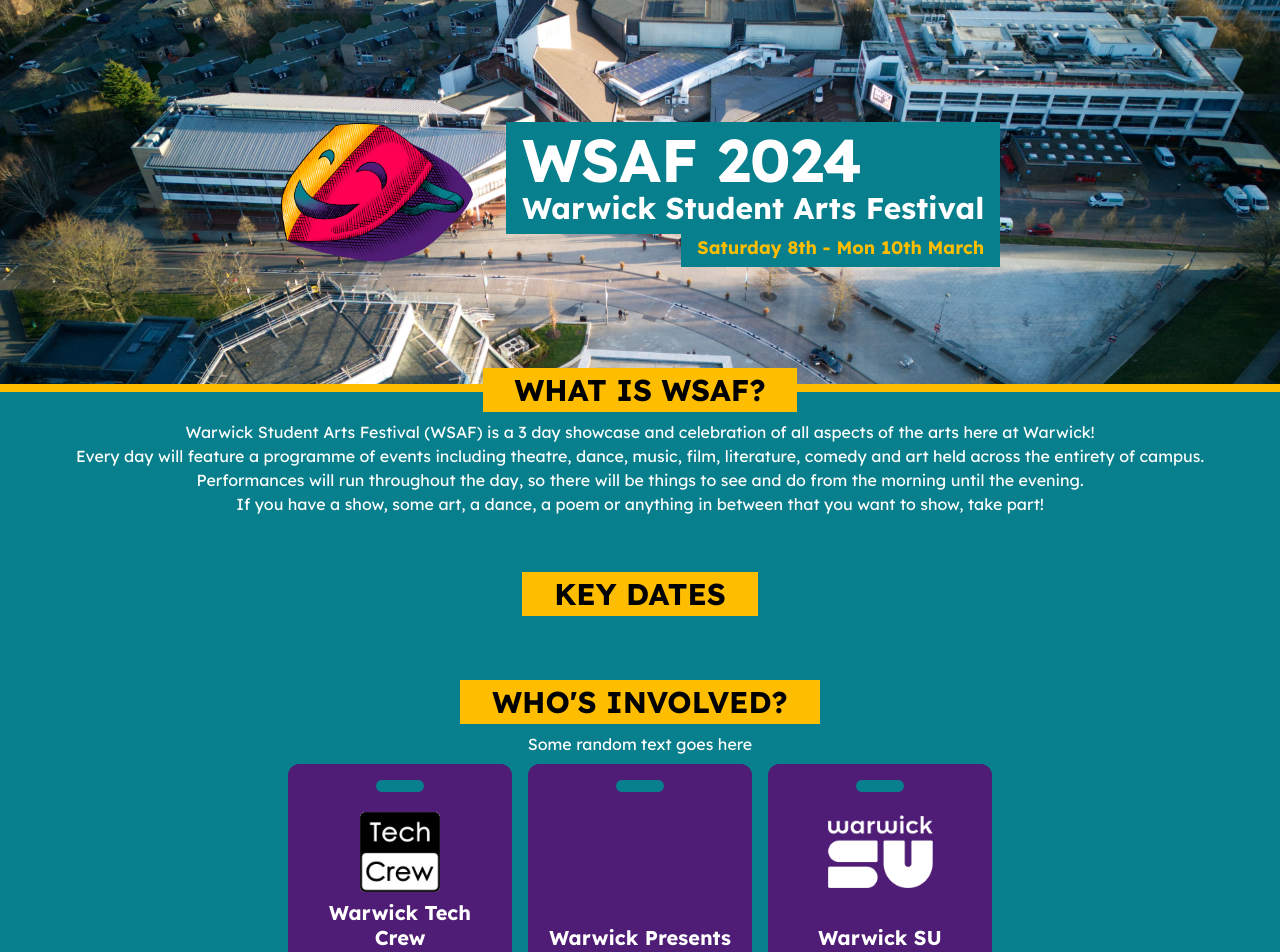
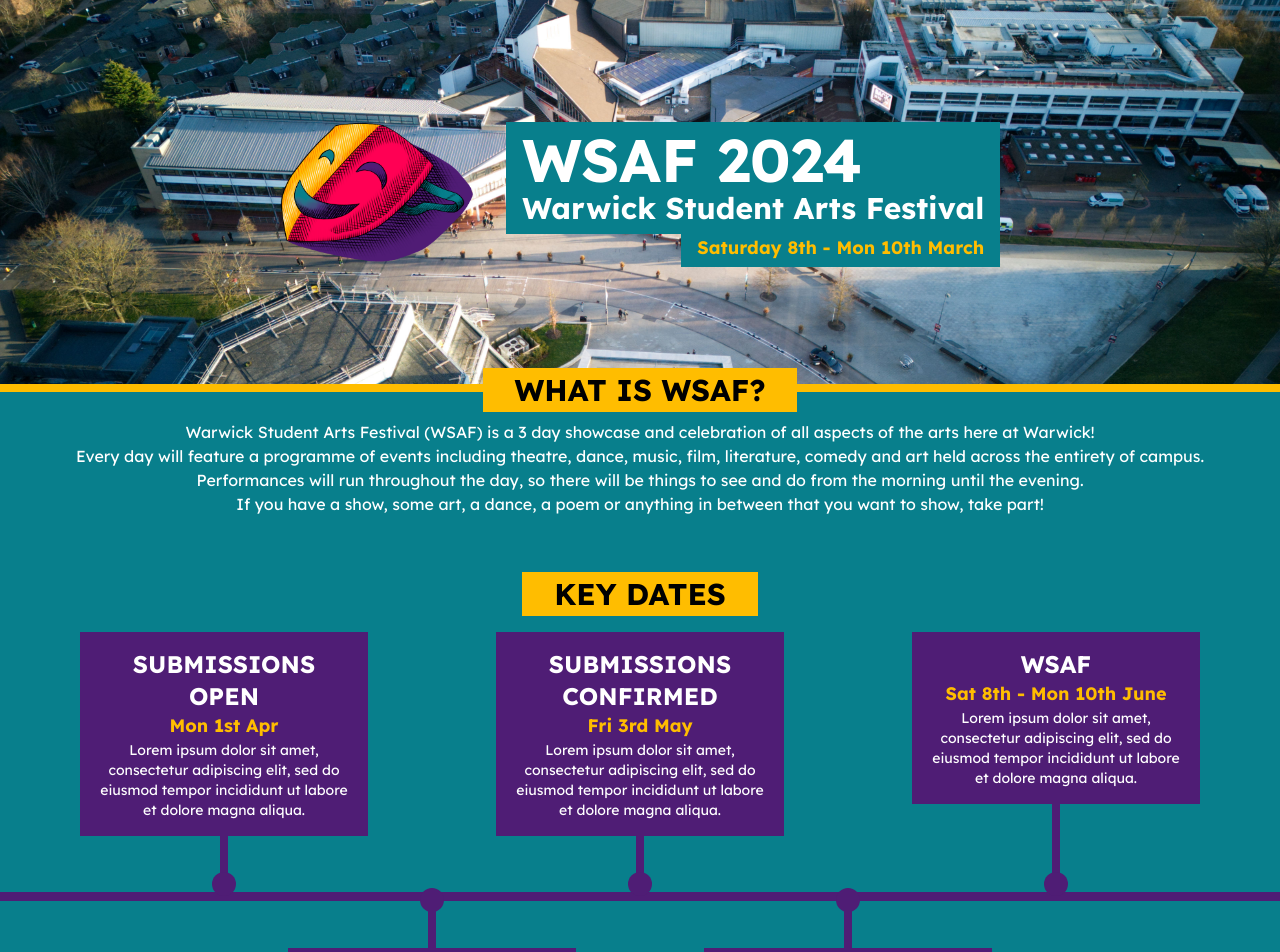
Before and after one commit to WarwickStudentArtsFestival/WSAF24-Website, a Next.js app: page / in a window 1280 px wide. Shown: the top 952 px of the page. Built offline with nearby package versions, Linux system fonts and the light colour scheme.

Commit message:
:sparkles: Add key dates

```diff
--- a/src/app/components/id-card.tsx
+++ b/src/app/components/id-card.tsx
@@ -30,7 +30,7 @@
           className={`rounded-2xl w-12 h-3 mt-1 ${organisation ? 'bg-primary' : 'bg-accent'}`}
         />
       </header>
-      <main
+      <div
         className={`flex-grow flex flex-col px-4 py-2 ${organisation ? 'mb-2' : 'text-black'}`}
       >
         {image && (
@@ -44,7 +44,7 @@
         {description && (
           <span className="block text-sm leading-tight">{description}</span>
         )}
-      </main>
+      </div>
       {role && (
         <footer className="bg-secondary text-xl uppercase font-bold pt-1 pb-2 px-2 mt-auto">
           {role}
--- /dev/null
+++ b/src/app/components/key-date.tsx
@@ -0,0 +1,42 @@
+export type KeyDateProps = {
+  name: string;
+  date: string;
+  dateTime: string;
+  description: string;
+};
+
+export default function KeyDate({
+  name,
+  date,
+  dateTime,
+  description,
+}: {
+  name: string;
+  date: string;
+  dateTime: string;
+  description: string;
+}) {
+  return (
+    <article className="relative group lg:even:mt-64 lg:odd:mb-64 flex flex-col">
+      <div className="hidden group-odd:hidden lg:block">
+        <div className="bg-secondary rounded-full w-6 h-6 -mb-3 mx-auto" />
+        <div className="bg-secondary w-2 h-40 -mb-28 mx-auto" />
+      </div>
+      <div className="relative bg-secondary h-full lg:h-auto md:w-72 p-4 mx-4 flex flex-col group-even:mt-auto">
+        <header>
+          <h3 className="uppercase font-bold text-2xl">{name}</h3>
+          <time className="text-accent font-bold text-lg" dateTime={dateTime}>
+            {date}
+          </time>
+        </header>
+        <div className="mt-auto">
+          <p className="text-sm">{description}</p>
+        </div>
+      </div>
+      <div className="hidden group-even:hidden lg:block mt-auto">
+        <div className="bg-secondary w-2 h-40 -mt-28 mx-auto" />
+        <div className="bg-secondary rounded-full w-6 h-6 -mt-3 mx-auto" />
+      </div>
+    </article>
+  );
+}
--- a/src/app/key-dates.tsx
+++ b/src/app/key-dates.tsx
@@ -1,7 +1,62 @@
+import KeyDate, { KeyDateProps } from '@/app/components/key-date';
+
+const keyDates: KeyDateProps[] = [
+  {
+    name: 'Submissions Open',
+    date: 'Mon 1st Apr',
+    dateTime: '2024-04-01',
+    description:
+      'Lorem ipsum dolor sit amet, consectetur adipiscing elit, sed do eiusmod  tempor incididunt ut labore et dolore magna aliqua.',
+  },
+  {
+    name: 'Submissions Close',
+    date: 'Fri 26th Apr',
+    dateTime: '2024-04-26',
+    description:
+      'Lorem ipsum dolor sit amet, consectetur adipiscing elit, sed do eiusmod  tempor incididunt ut labore et dolore magna aliqua.',
+  },
+  {
+    name: 'Submissions Confirmed',
+    date: 'Fri 3rd May',
+    dateTime: '2024-05-03',
+    description:
+      'Lorem ipsum dolor sit amet, consectetur adipiscing elit, sed do eiusmod  tempor incididunt ut labore et dolore magna aliqua.',
+  },
+  {
+    name: 'Schedule Announced',
+    date: 'Fri 17th May',
+    dateTime: '2024-05-17',
+    description:
+      'Lorem ipsum dolor sit amet, consectetur adipiscing elit, sed do eiusmod  tempor incididunt ut labore et dolore magna aliqua.',
+  },
+  {
+    name: 'WSAF',
+    date: 'Sat 8th - Mon 10th June',
+    dateTime: '2024-06-08',
+    description:
+      'Lorem ipsum dolor sit amet, consectetur adipiscing elit, sed do eiusmod  tempor incididunt ut labore et dolore magna aliqua.',
+  },
+];
+
 export default function KeyDates() {
   return (
     <section className="mb-12">
-      <h2>Key Dates</h2>
+      <h2 className="mb-4">Key Dates</h2>
+
+      <div className="relative">
+        <hr className="hidden lg:block border-secondary border-b-8 absolute top-1/2 w-full" />
+        <div className="flex flex-col flex-wrap md:flex-row justify-center items-stretch gap-y-6 lg:-space-x-36 xl:-space-x-28">
+          {keyDates.map((date) => (
+            <KeyDate
+              key={date.name}
+              name={date.name}
+              date={date.date}
+              dateTime={date.dateTime}
+              description={date.description}
+            />
+          ))}
+        </div>
+      </div>
     </section>
   );
 }
```
